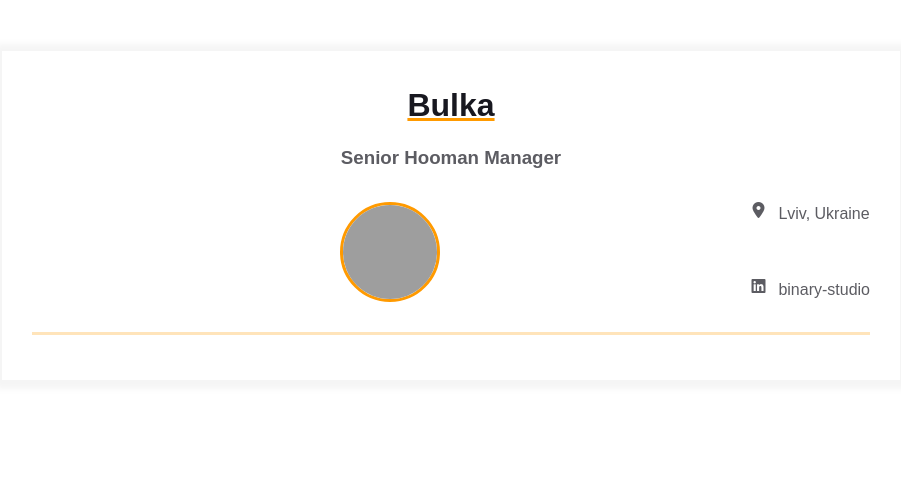
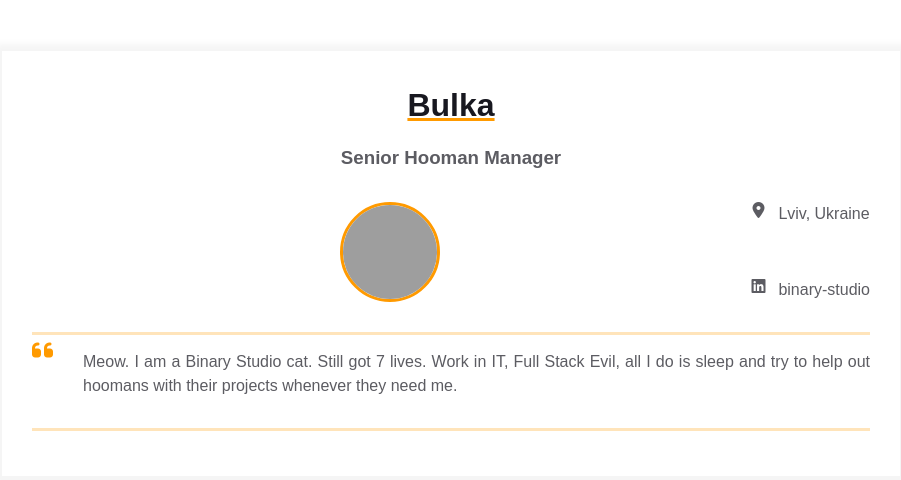
Before and after one commit to lavreniukk/homepage, a plain HTML site: page index.html in a window 1280 px wide. Shown: the whole page, without its empty margins (189-1090 px from the left). Drawn offline with Linux system fonts and the light colour scheme; grey boxes are pictures that could not be loaded.

Commit message:
Added intro block to index.html

```diff
--- a/index.html
+++ b/index.html
@@ -39,8 +39,21 @@
               </div>
             </div>
           </div>
+          <div class="container">
+            <div class="resume__block">
+              <div class="intro">
+                <div class="intro__icon-wrapper">
+                    <i class="fa-solid fa-quote-left fa-xl" style="color: #ff9a00;"></i>
+                </div>
+                <p class="intro_text">Meow.
+                  I am a Binary Studio cat. Still got 7 lives. Work in IT, Full Stack Evil,
+                  all I do is sleep and try to help out hoomans with their projects whenever
+                  they need me.
+                </p>
+              </div>
+            </div>
+          </div>
         </div>
-
       </main>
   </body>
 </html>
```
